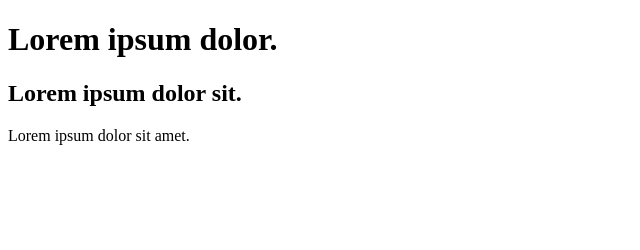
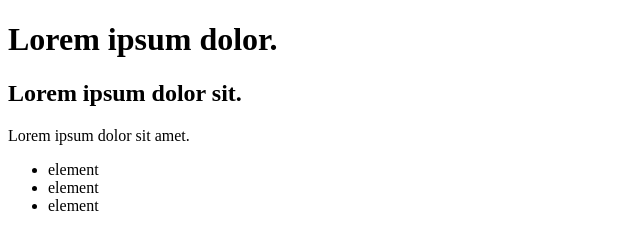
Before and after one commit to Danu214/Project1, a plain HTML site: page index.html in a window 1280 px wide. Shown: the whole page, without its empty margins (0-640 px from the left). Drawn offline with Linux system fonts and the light colour scheme.

Commit message:
am adaugat o lista numerotata

```diff
--- a/index.html
+++ b/index.html
@@ -18,6 +18,12 @@
     </div>
 </div>
 
+<ul>
+    <li>element</li>
+    <li>element</li>
+    <li>element</li>
+</ul>
+
 
 
 </body>
```
